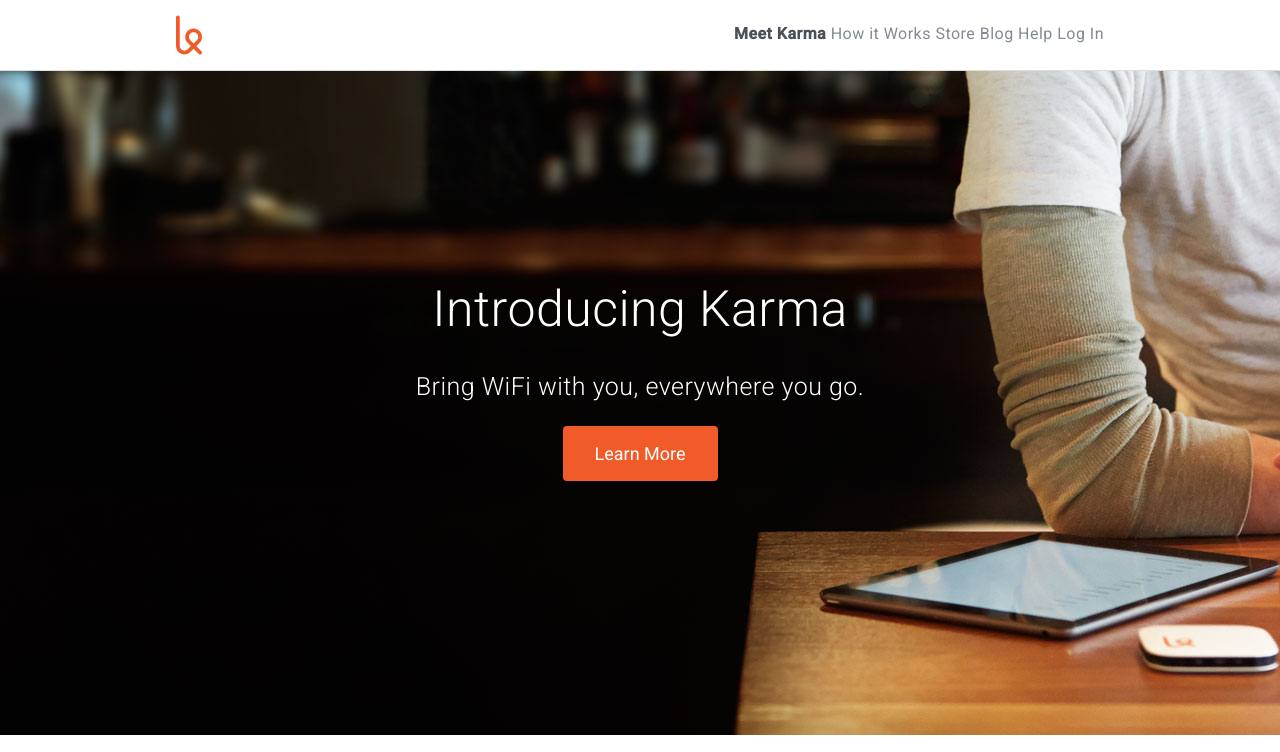
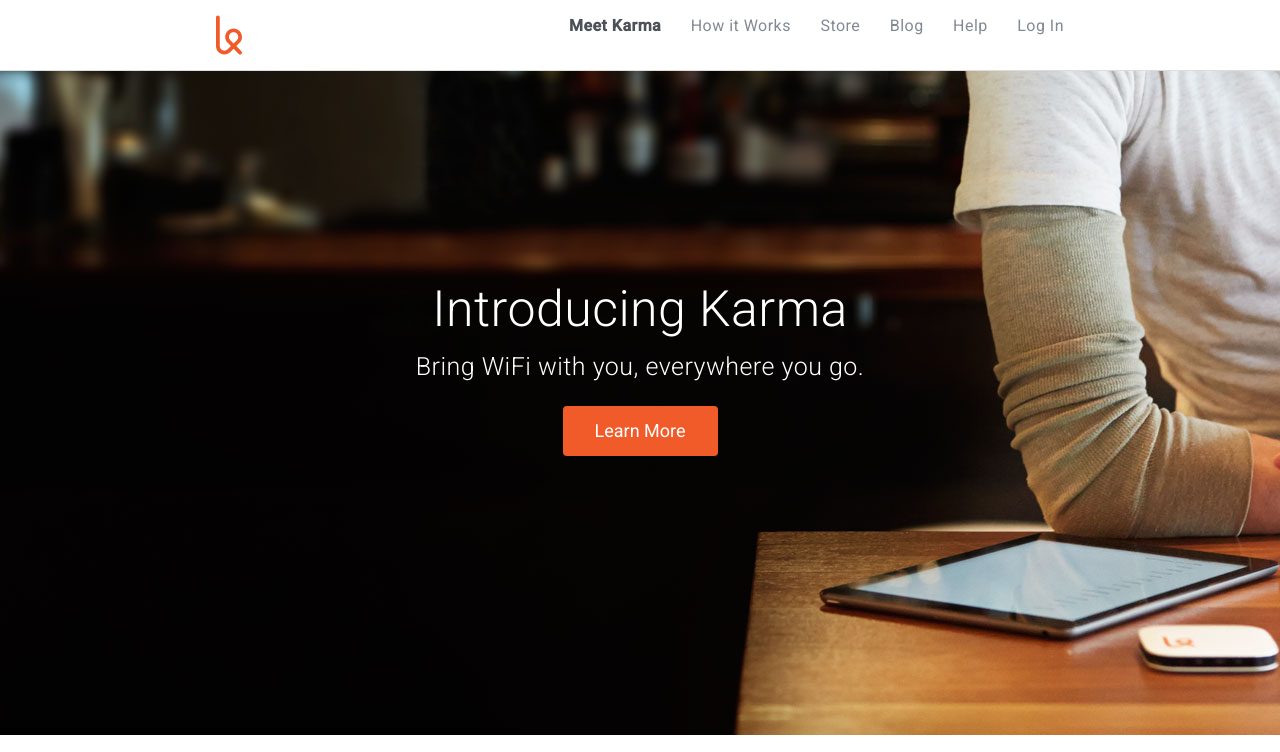
Before and after one commit to grantb4812/karmaClone, a plain HTML site: page index.html in a window 1280 px wide. Shown: the top 752 px of the page. Drawn offline with Linux system fonts and the light colour scheme.

Commit message:
changes to nav margin and intro margin

```diff
--- a/css/style.css
+++ b/css/style.css
@@ -36,7 +36,7 @@ body {
   color: #838994;
   letter-spacing: 0.03em;
   -webkit-font-smoothing: antialiased;
-  width: 60rem;
+  width: 55em;
   margin: 0 auto;
 }
 
@@ -48,9 +48,9 @@ body {
   float: right;
 }
 
-.links li {
+.top-navigation .links li {
   display: inline-block;
-  margin-top: .5em;
+  margin-left: 1.563rem;
 
 }
 
@@ -82,7 +82,7 @@ body {
 }
 
 .introduction h3 {
-    margin-top: 1.25rem;
+    margin-top: -.78em;
     font-size: 1.563rem;
 }
 
@@ -102,7 +102,7 @@ body {
     text-shadow: none;
     border-style: none;
     border-radius: 4px;
-    padding: 16px 26px;
+    padding: 13px 26px;
     line-height: 1.33;
     width: 9.688rem;
     background-color: #f15a29;
@@ -138,3 +138,8 @@ body {
 .icons li {
   display: inline-block;
 }
+
+.cases .content h2 {
+  font-size: 2em;
+  text-align: center;
+}
```
